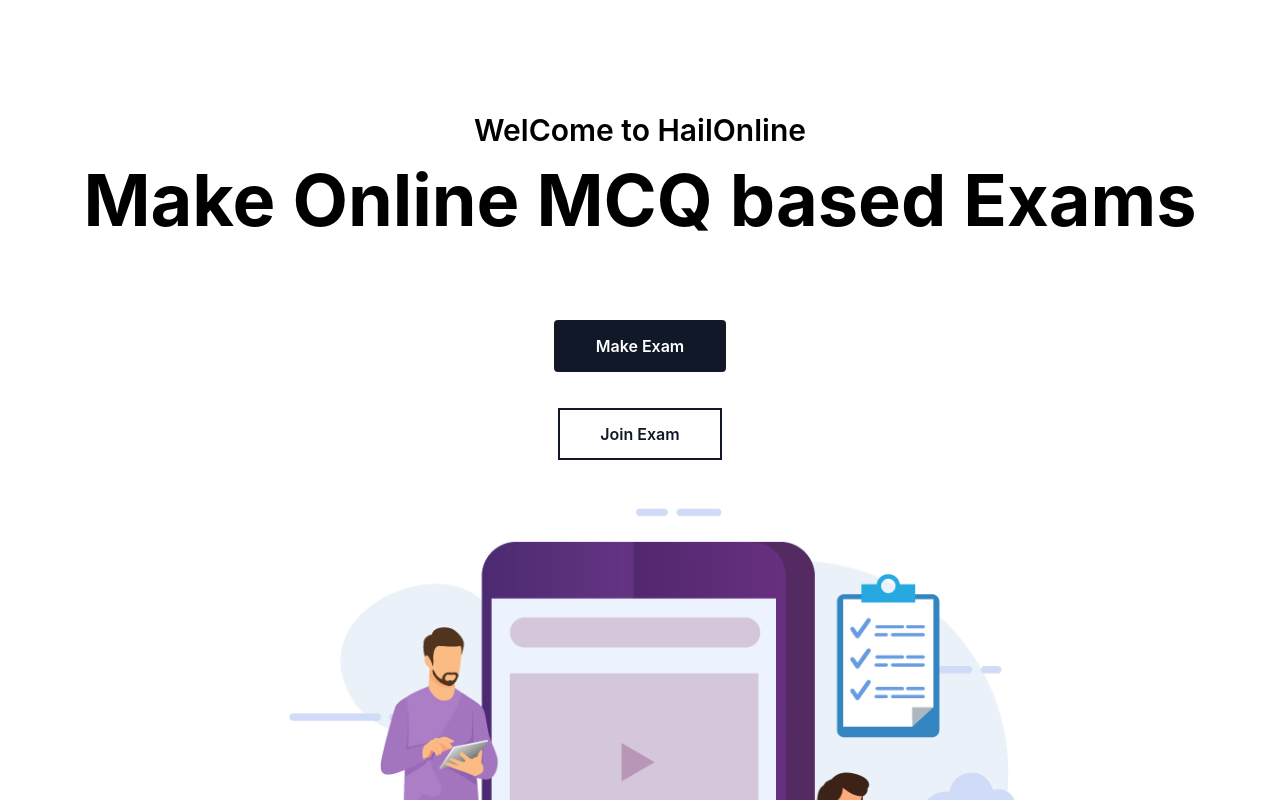
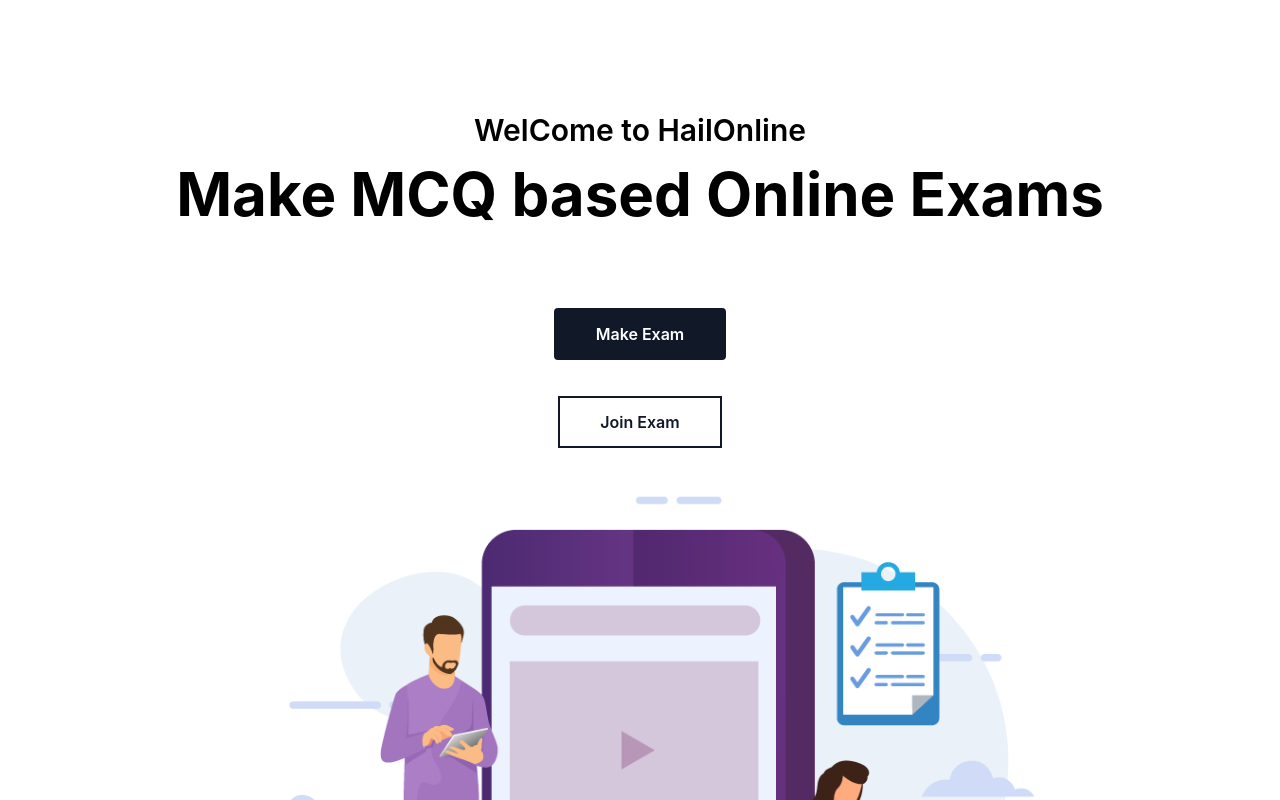
Before and after one commit to zarif007/Online-Exam-ClientSide, a React (Create React App) app in the folder onlineexam/: page / in a window 1280 px wide. Shown: the top 800 px of the page. Built offline with nearby package versions, Linux system fonts and the light colour scheme.

Commit message:
Added qustion part in prepare exam

```diff
--- a/onlineexam/src/Components/HomePage/HomePage.js
+++ b/onlineexam/src/Components/HomePage/HomePage.js
@@ -10,7 +10,7 @@ const HomePage = () => {
                 <div class="mb-6">
                     <div class="space-y-4 mb-12">
                         <h4 class="text-2xl sm:text-3xl font-semibold">WelCome to HailOnline</h4>
-                        <h1 class="text-5xl sm:text-7xl font-bold">Make Online MCQ based Exams</h1>
+                        <h1 class="lg:text-6xl sm:text-7xl font-bold">Make MCQ based Online Exams</h1>
                     </div>
                     <div className="grid justify-items-center">
                         <Link to='/makeexam' href="#0" class=" mt-9 border-2 border-gray-900 font-semibold leading-none text-white py-4 px-10 bg-gray-900 hover:border-gray-800 rounded hover:bg-gray-800 focus:ring-2 focus:ring-offset-2 focus:ring-gray-900 focus:outline-none">Make Exam</Link>
--- a/onlineexam/src/Components/PrepareExam/PrepareExam.js
+++ b/onlineexam/src/Components/PrepareExam/PrepareExam.js
@@ -9,6 +9,8 @@ const PrepareExam = () => {
 
     const [questions, setQuestions] = useState([]);
     const {exam_id} = useParams();
+
+    let count = 1;
 
     let quesion = useRef('');
     let options1 = useRef('');
@@ -55,7 +57,7 @@ const PrepareExam = () => {
                         return(
                             <>
                                 {
-                                    <Questions key={ques.ques_id} props={ques} />
+                                    <Questions key={ques.ques_id} props={ques} count={count}/>
                                 }
                             </>
                         )
--- a/onlineexam/src/Components/PrepareExam/Questions.js
+++ b/onlineexam/src/Components/PrepareExam/Questions.js
@@ -6,7 +6,6 @@ const Questions = ({props}) => {
 
     let vl = 1;
 
-    console.log(answer);
 
     return (
         <>
@@ -19,9 +18,10 @@ const Questions = ({props}) => {
                     {
                         options.map(option => {
                             return (
+
                                 answer == vl ?
                                 <div class="p-2 w-full">
-                                    <div class="border-2 bg-gray-900 rounded flex p-4 h-full items-center">
+                                    <div class="border-2 border-gray-900 bg-gray-900 rounded flex p-4 h-full items-center">
                                         <span class="title-font font-medium text-gray-100">{vl++}. {option}</span>
                                     </div>
                                 </div> :
```
